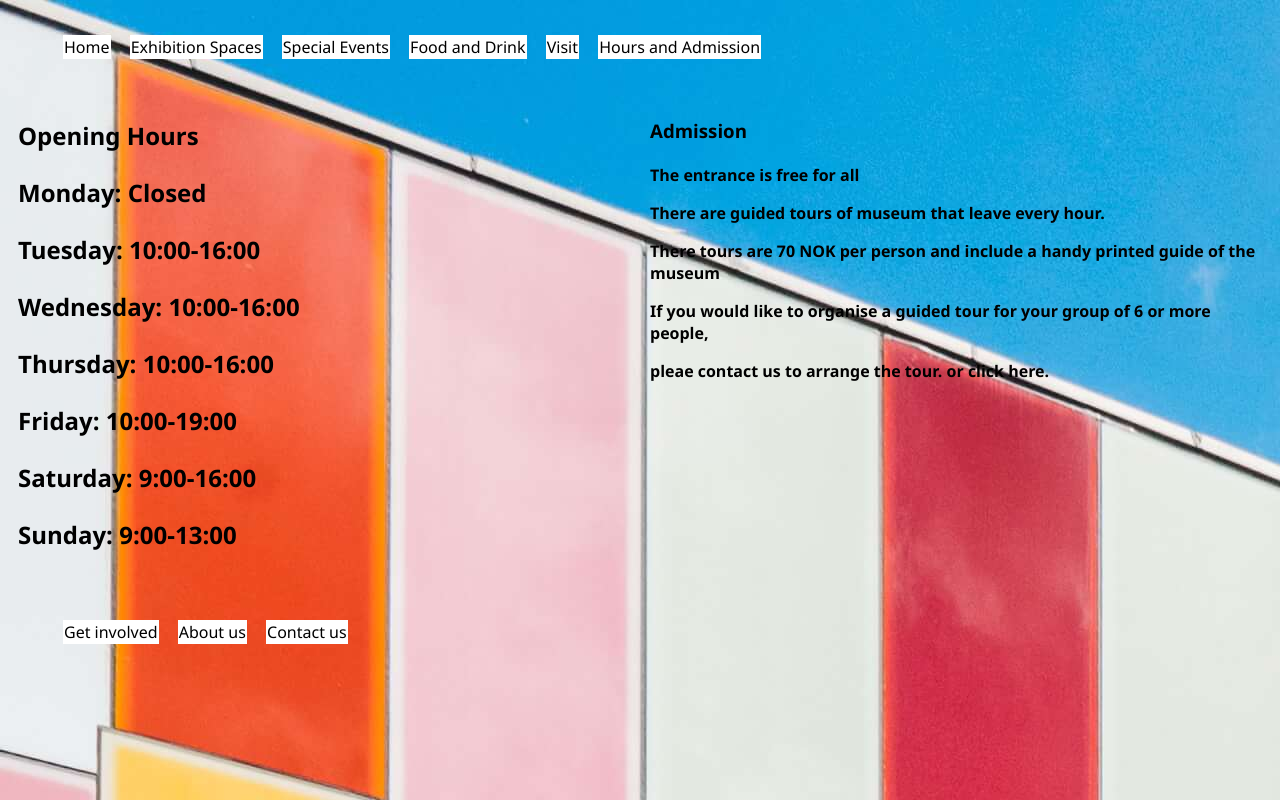
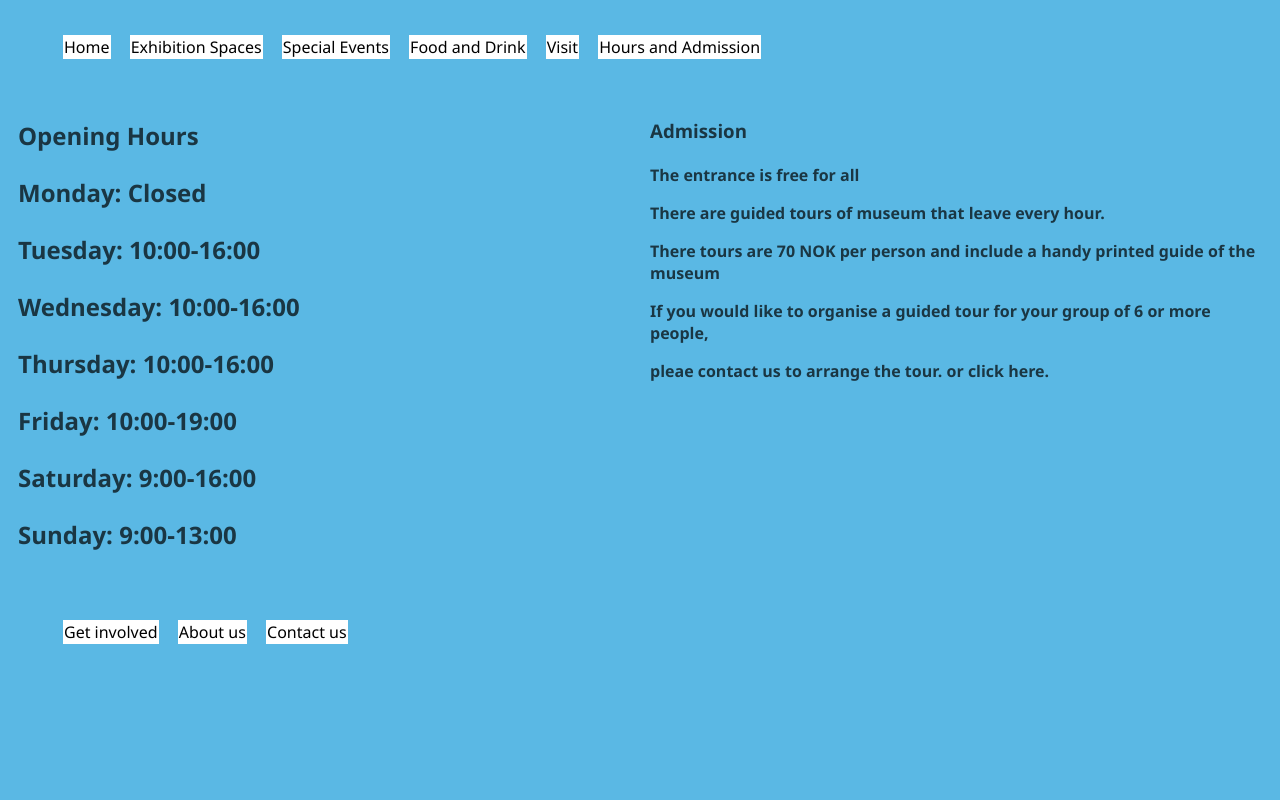
Before and after one commit to Mare94/Semester_Project, a plain HTML site: page Hours.html in a window 1280 px wide. Drawn offline with Linux system fonts and the light colour scheme.

Commit message:
change stylesheet

```diff
--- a/Hours.html
+++ b/Hours.html
@@ -4,7 +4,7 @@
     <meta charset="UTF-8"/>
     <meta name="viewport" content="width=device-width, initial-scale=1" />
     <meta name="description" content="Community science museum" />
-    <link rel="stylesheet" type="text/css" href="./css/style.css" />
+    <link rel="stylesheet" type="text/css" href="./css/hours.css" />
     <title>Hours and Admission</title>
   </head>
     <body>
```
